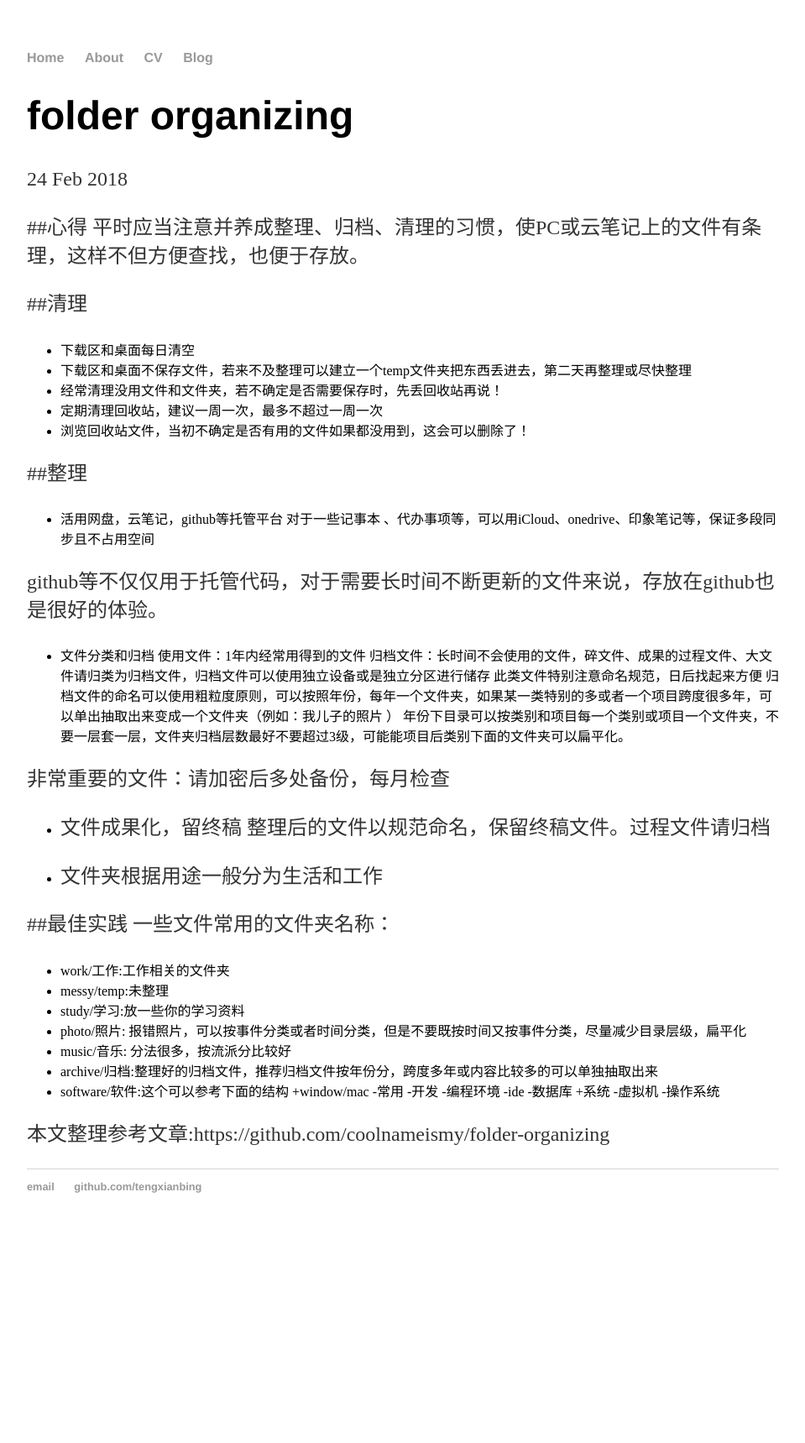
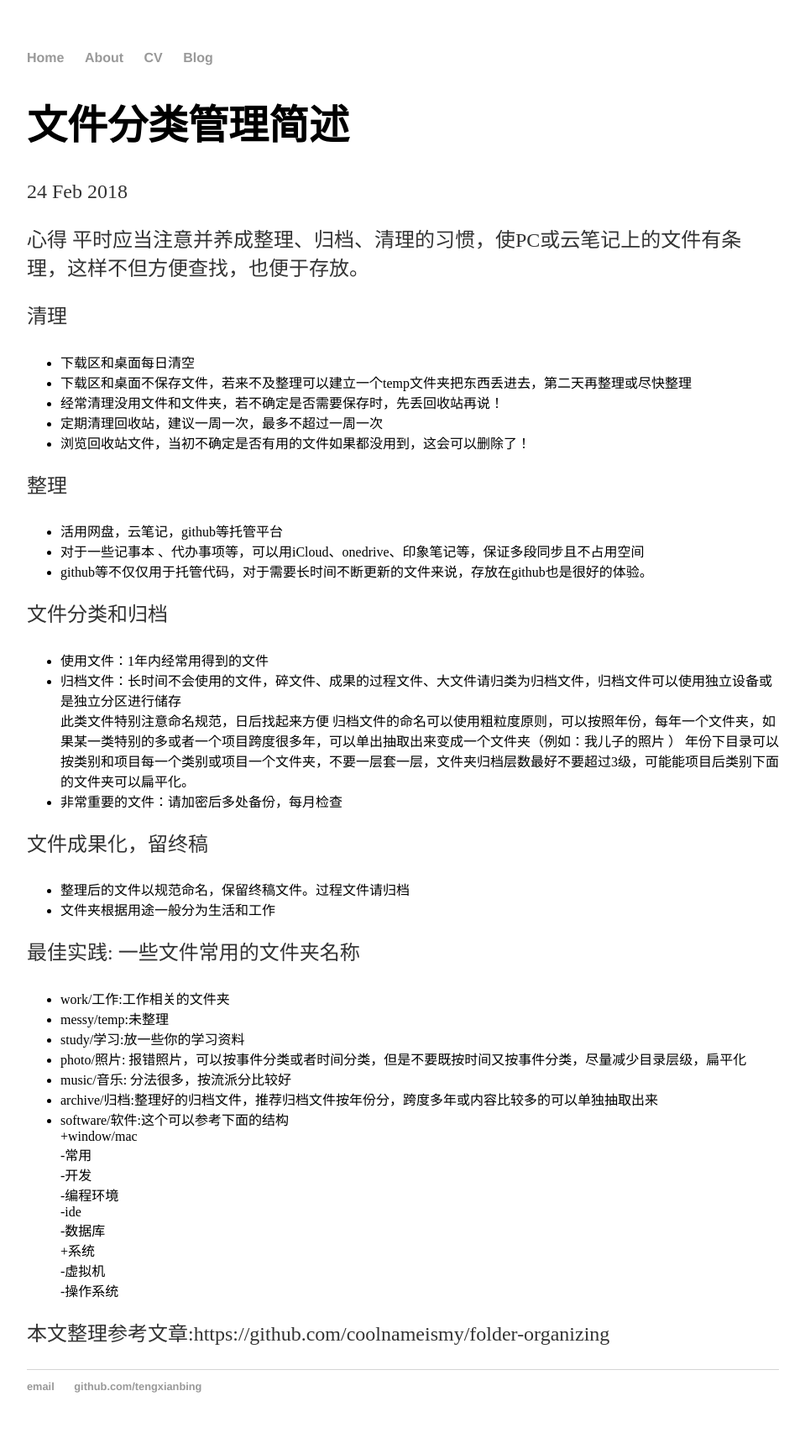
Before and after one commit to tengxianbing/tengxianbing.github.io, a Jekyll site: the page built from _posts/2018-02-24-folder-organizing.md, in a window 1280 px wide. Shown: the whole page at 84% size, without its empty margins (160-1119 px from the left). Built offline with Jekyll 4.4.1, drawn with Linux system fonts in a browser that asks for light colours; before the commit the page ends 1481 px from its top, so only the background shows below that.

Commit message:
Update 2018-02-24-folder-organizing.md

```diff
--- a/_posts/2018-02-24-folder-organizing.md
+++ b/_posts/2018-02-24-folder-organizing.md
@@ -1,38 +1,35 @@
 ---
 layout: post
-title: "folder organizing"
+title: "文件分类管理简述"
 date: 2018-02-24
 ---
 
-##心得
+心得
 平时应当注意并养成整理、归档、清理的习惯，使PC或云笔记上的文件有条理，这样不但方便查找，也便于存放。
 
-##清理
+清理
 * 下载区和桌面每日清空
 * 下载区和桌面不保存文件，若来不及整理可以建立一个temp文件夹把东西丢进去，第二天再整理或尽快整理
 * 经常清理没用文件和文件夹，若不确定是否需要保存时，先丢回收站再说！
 * 定期清理回收站，建议一周一次，最多不超过一周一次
 * 浏览回收站文件，当初不确定是否有用的文件如果都没用到，这会可以删除了！
 
-##整理
+整理
 * 活用网盘，云笔记，github等托管平台
-对于一些记事本 、代办事项等，可以用iCloud、onedrive、印象笔记等，保证多段同步且不占用空间
+* 对于一些记事本 、代办事项等，可以用iCloud、onedrive、印象笔记等，保证多段同步且不占用空间
+* github等不仅仅用于托管代码，对于需要长时间不断更新的文件来说，存放在github也是很好的体验。
 
-github等不仅仅用于托管代码，对于需要长时间不断更新的文件来说，存放在github也是很好的体验。
+文件分类和归档
++ 使用文件：1年内经常用得到的文件
++ 归档文件：长时间不会使用的文件，碎文件、成果的过程文件、大文件请归类为归档文件，归档文件可以使用独立设备或是独立分区进行储存
+此类文件特别注意命名规范，日后找起来方便 归档文件的命名可以使用粗粒度原则，可以按照年份，每年一个文件夹，如果某一类特别的多或者一个项目跨度很多年，可以单出抽取出来变成一个文件夹（例如：我儿子的照片 ） 年份下目录可以按类别和项目每一个类别或项目一个文件夹，不要一层套一层，文件夹归档层数最好不要超过3级，可能能项目后类别下面的文件夹可以扁平化。
++ 非常重要的文件：请加密后多处备份，每月检查
 
-* 文件分类和归档
-使用文件：1年内经常用得到的文件
-归档文件：长时间不会使用的文件，碎文件、成果的过程文件、大文件请归类为归档文件，归档文件可以使用独立设备或是独立分区进行储存
-此类文件特别注意命名规范，日后找起来方便 归档文件的命名可以使用粗粒度原则，可以按照年份，每年一个文件夹，如果某一类特别的多或者一个项目跨度很多年，可以单出抽取出来变成一个文件夹（例如：我儿子的照片 ） 年份下目录可以按类别和项目每一个类别或项目一个文件夹，不要一层套一层，文件夹归档层数最好不要超过3级，可能能项目后类别下面的文件夹可以扁平化。
-
-非常重要的文件：请加密后多处备份，每月检查
-* 文件成果化，留终稿
-整理后的文件以规范命名，保留终稿文件。过程文件请归档
-
+文件成果化，留终稿
+* 整理后的文件以规范命名，保留终稿文件。过程文件请归档
 * 文件夹根据用途一般分为生活和工作
 
-##最佳实践
-一些文件常用的文件夹名称：
+最佳实践: 一些文件常用的文件夹名称
 + work/工作:工作相关的文件夹
 + messy/temp:未整理
 + study/学习:放一些你的学习资料
@@ -42,8 +39,8 @@ github等不仅仅用于托管代码，对于需要长时间不断更新的文
 + software/软件:这个可以参考下面的结构
 	+window/mac
 		-常用
- 		-开发
- 		-编程环境
+		-开发
+		-编程环境
  		-ide
  		-数据库
  	+系统
```
